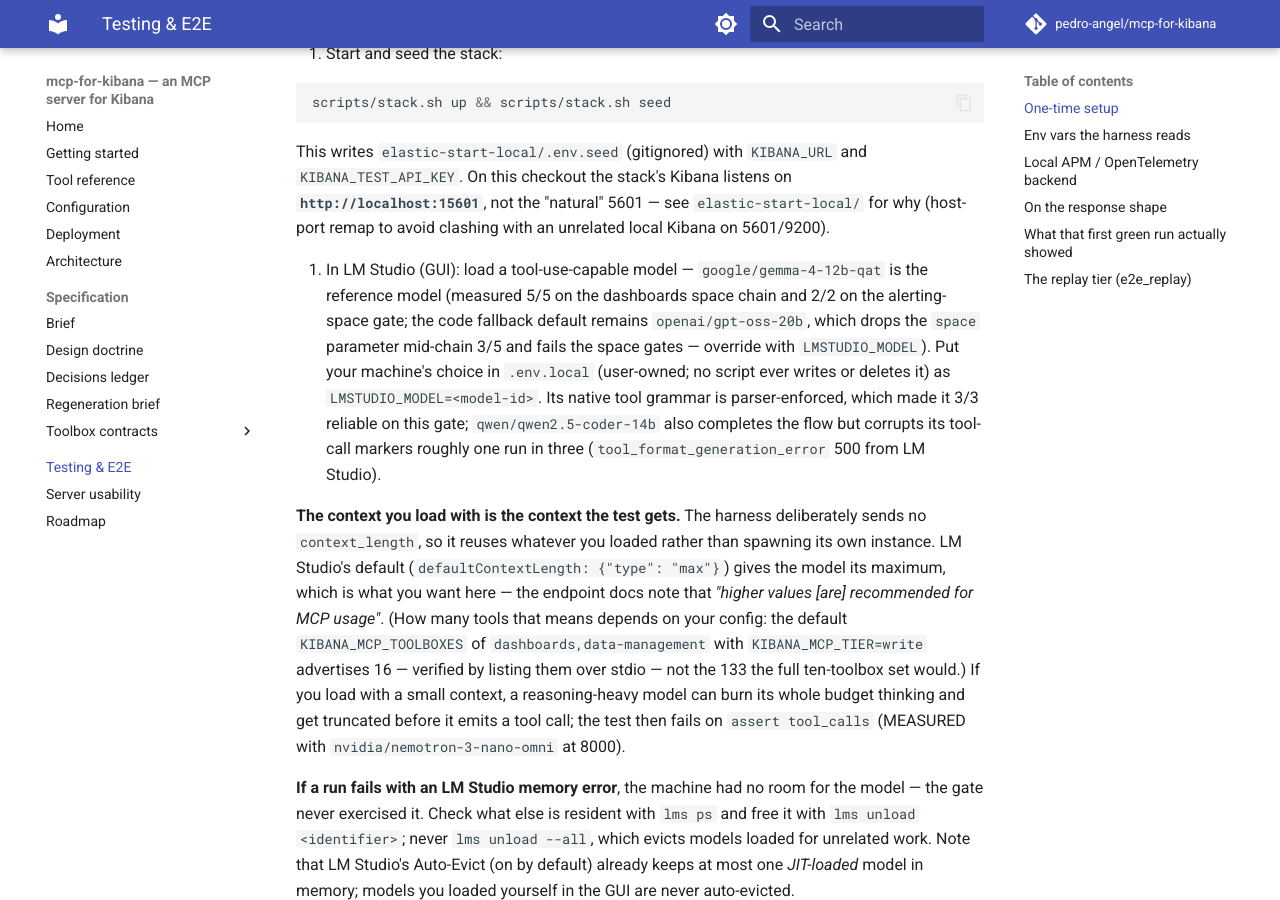
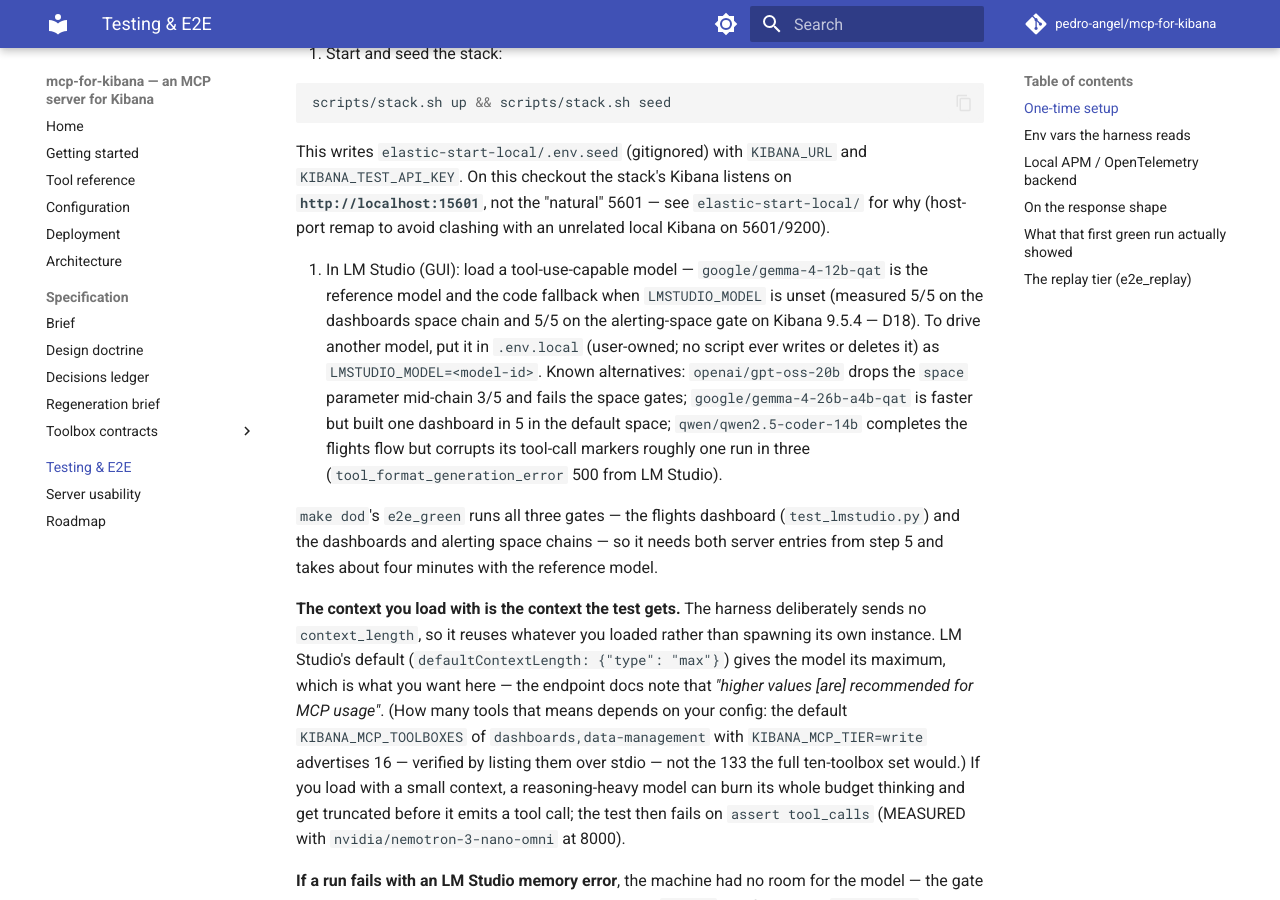
Before and after one commit to pedro-angel/mcp-for-kibana, an MkDocs documentation site: the page built from docs/e2e-setup.md, in a window 1280 px wide and 900 px high, scrolled down 332 px. Built offline with MkDocs 1.6.1 and Material for MkDocs 9.7.7, drawn with Linux system fonts in a browser that asks for light colours; comment, search, counter and statistics services are not loaded; some of the changed text lies outside the part shown.

Commit message:
test: run both space chains in the DoD's live-model gate
Why: D18 names three model capabilities the live gates must exercise —
tool-call discipline, params authoring and threading `space` through a
chain of calls — but e2e_green ran only the flights dashboard, so space
threading was never gated. The space gates had been left out because
the code's fallback model (gpt-oss-20b) passes them 2/5; the reference
model passed both 5/5 on Kibana 9.5.4 (records in the previous commit).

Change:
- definition-of-done.sh: e2e_green runs test_lmstudio.py,
  test_lmstudio_space.py and test_lmstudio_alerting_space.py, and points
  KIBANA_MCP_EXPERIMENT_LOG at its log dir so a DoD run never appends to
  the tracked scripts/experiment/runs/.
- tests/_stack_env.py: LMSTUDIO_REFERENCE_MODEL = gemma-4-12b-qat, the
  LMSTUDIO_MODEL fallback in all three live-model tests (was gpt-oss-20b).
- D18 gains the 9.5.4 re-measurement and why gemma-4-26b-a4b-qat was not
  adopted (4/5 on the dashboards chain; its failure built the dashboard
  in the default space). Ledger to Draft v1.3.
- e2e-setup.md: reference model, alternatives, and what e2e_green now
  runs and needs (both mcp.json server entries). CHANGELOG records it.

Evidence: `make check` exit 0 (927 unit passed); `sh -n` clean on the
DoD script.

Co-Authored-By: Claude Opus 5.5 <noreply@anthropic.com>
Claude-Session: https://claude.ai/code/session_01UFAzzvVbrvPvz1Dof5j8gP

```diff
--- a/docs/e2e-setup.md
+++ b/docs/e2e-setup.md
@@ -20,17 +20,21 @@ model, through our server, into a real Kibana dashboard.
    unrelated local Kibana on 5601/9200).
 
 2. In LM Studio (GUI): load a tool-use-capable model —
-   `google/gemma-4-12b-qat` is the reference model (measured 5/5 on the
-   dashboards space chain and 2/2 on the alerting-space gate; the code
-   fallback default remains `openai/gpt-oss-20b`, which drops the `space`
-   parameter mid-chain 3/5 and fails the space gates — override with
-   `LMSTUDIO_MODEL`). Put your machine's choice in `.env.local`
-   (user-owned; no script ever writes or deletes it) as
-   `LMSTUDIO_MODEL=<model-id>`.
-   Its native tool grammar is parser-enforced, which made it 3/3 reliable
-   on this gate; `qwen/qwen2.5-coder-14b` also completes the flow but
-   corrupts its tool-call markers roughly one run in three
-   (`tool_format_generation_error` 500 from LM Studio).
+   `google/gemma-4-12b-qat` is the reference model and the code fallback
+   when `LMSTUDIO_MODEL` is unset (measured 5/5 on the dashboards space
+   chain and 5/5 on the alerting-space gate on Kibana 9.5.4 — D18). To drive
+   another model, put it in `.env.local` (user-owned; no script ever writes
+   or deletes it) as `LMSTUDIO_MODEL=<model-id>`. Known alternatives:
+   `openai/gpt-oss-20b` drops the `space` parameter mid-chain 3/5 and fails
+   the space gates; `google/gemma-4-26b-a4b-qat` is faster but built one
+   dashboard in 5 in the default space; `qwen/qwen2.5-coder-14b` completes
+   the flights flow but corrupts its tool-call markers roughly one run in
+   three (`tool_format_generation_error` 500 from LM Studio).
+
+   `make dod`'s `e2e_green` runs all three gates — the flights dashboard
+   (`test_lmstudio.py`) and the dashboards and alerting space chains — so it
+   needs both server entries from step 5 and takes about four minutes with
+   the reference model.
 
    **The context you load with is the context the test gets.** The harness
    deliberately sends no `context_length`, so it reuses whatever you loaded
```
Also changed, not shown: other parts of docs/e2e-setup.md (+1 -1 lines), CHANGELOG.md (+9 -0 lines), docs/spec/decisions.md (+10 -2 lines), 5 other files.
